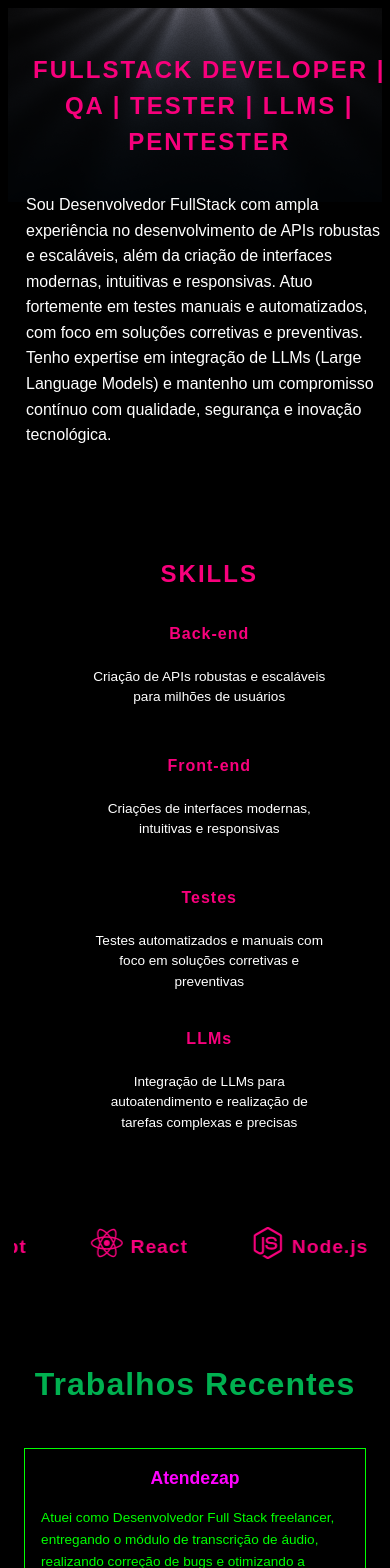
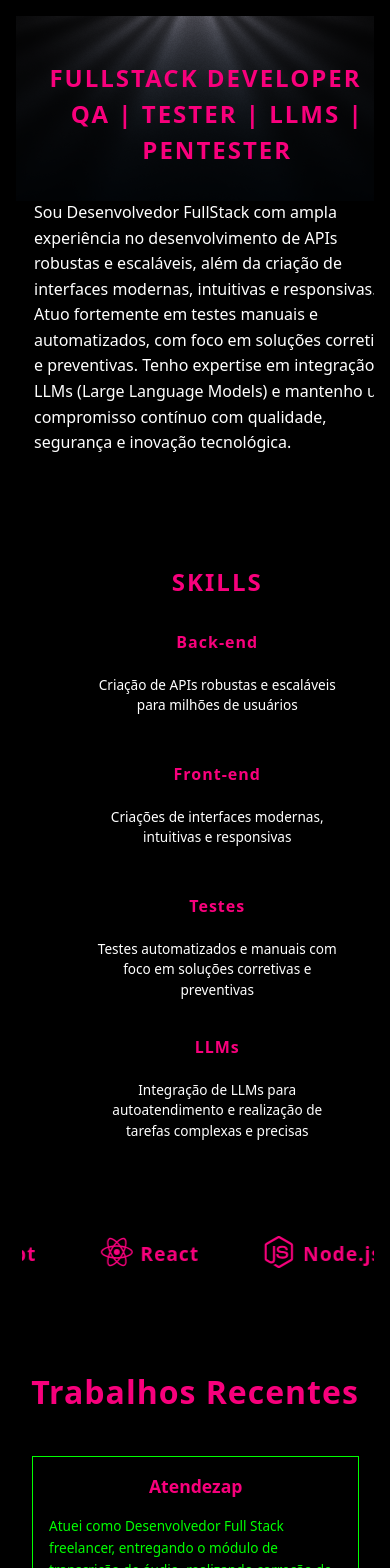
Before and after one commit to alissonkl20/porti, a React (Vite) app in the folder app/: page / in a window 390 px wide. Shown: the top 1568 px of the page. Built offline with nearby package versions, Linux system fonts and the light colour scheme.

Commit message:
adiciona link para o CSS no index.html, remove dependências não utilizadas e atualiza estilos nos componentes

```diff
--- a/app/index.html
+++ b/app/index.html
@@ -2,6 +2,7 @@
 <html lang="en">
   <head>
     <meta charset="UTF-8" />
+    <link rel="stylesheet" href="/src/css/index.css" />
     <link rel="icon" type="image/svg+xml" href="/vite.svg" />
     <meta name="viewport" content="width=device-width, initial-scale=1.0" />
     <title>porti</title>
--- a/app/package.json
+++ b/app/package.json
@@ -13,9 +13,6 @@
     "cors": "^2.8.5",
     "dotenv": "^17.2.3",
     "express": "^5.2.1",
-    "framer-motion": "^12.24.11",
-    "gsap": "^3.14.2",
-    "nodemailer": "^7.0.11",
     "ogl": "^1.0.11",
     "react": "^19.2.0",
     "react-dom": "^19.2.0",
--- a/app/src/App.css
+++ /dev/null
@@ -1,5 +0,0 @@
-body {
-  margin: 0; /* Remove margens padrão */
-  font-family: Arial, sans-serif; /* Fonte padrão */
-
-}
--- a/app/src/App.jsx
+++ b/app/src/App.jsx
@@ -1,5 +1,5 @@
-import './App.css';
 import { useState } from 'react';
+import './css/index.css';
 import Home from './components/Home';
 import Project from './components/Project';
 import Stacks from './components/Stacks';
--- a/app/src/components/Project.jsx
+++ b/app/src/components/Project.jsx
@@ -56,7 +56,7 @@ const projects = [
 function Project() {
   return (
     <>
-      <h2 style={{ textAlign: 'center', color: 'var(--color-primary)', margin: '2rem 0 1.5rem 0', fontWeight: 700, fontSize: '2rem', letterSpacing: '1px' }}>
+      <h2 style={{ textAlign: 'center', color: 'var(--color-pink1)', margin: '2rem 0 1.5rem 0', fontWeight: 700, fontSize: '2rem', letterSpacing: '1px' }}>
         Trabalhos Recentes
       </h2>
       <div className="project-cards-container">
--- a/app/src/components/animation/InfiniteSlider.jsx
+++ b/app/src/components/animation/InfiniteSlider.jsx
@@ -1,7 +1,8 @@
 import React, { useRef, useEffect } from 'react';
 import {
   SiJavascript, SiTypescript, SiReact, SiNodedotjs, SiDocker, SiCypress,
-  SiJest, SiPython, SiFlask, SiNextdotjs, SiHtml5, SiCss3, SiOpenai
+  SiJest, SiPython, SiFlask, SiNextdotjs, SiHtml5, SiCss3, SiOpenai,
+  SiOpenjdk // Substituído SiJava por SiOpenjdk
 } from 'react-icons/si';
 import '../../css/slider.css';
 
@@ -19,6 +20,7 @@ const items = [
   { name: 'HTML', icon: <SiHtml5 /> },
   { name: 'CSS', icon: <SiCss3 /> },
   { name: 'OpenAI', icon: <SiOpenai /> },
+  { name: 'Java', icon: <SiOpenjdk /> }, // Adicionado Java com SiOpenjdk
 ];
 
 export default function InfiniteSlider() {
--- a/app/src/css/Project.css
+++ b/app/src/css/Project.css
@@ -17,7 +17,7 @@
 .project-card-title {
   font-size: 1.5rem;
   font-weight: 700;
-  color: var(--color-purple2);
+  color: var(--color-pink1);
   margin-bottom: 1rem;
   text-align: center;
 }
--- a/app/src/css/index.css
+++ b/app/src/css/index.css
@@ -38,8 +38,6 @@
   line-height: 1.5;
   font-weight: 400;
   color-scheme: light;
-  color: var(--color-text);
-  background-color: var(--color-bg);
   font-synthesis: none;
   text-rendering: optimizeLegibility;
   -webkit-font-smoothing: antialiased;
@@ -85,31 +83,26 @@ button:focus-visible {
   outline: 4px auto var(--color-link-hover);
 }
 
-@media (prefers-color-scheme: light) {
-  :root {
-    --color-bg: #fff;
-    --color-text: #111111;
-    --color-primary: #00b050;
-    --color-secondary: #e040fb;
-    --color-link: #d50060;
-    --color-link-hover: #00e676;
+/* Responsividade aprimorada */
+@media (max-width: 1200px) {
+  h1 {
+    font-size: 2.2rem;
   }
-  a:hover {
-    color: var(--color-link-hover);
-  }
-  button {
-    background-color: var(--color-primary);
-    color: var(--color-light);
+  body {
+    padding: var(--spacing-large);
   }
 }
 
-/* Responsividade */
 @media (max-width: 900px) {
   h1 {
     font-size: 2rem;
   }
   body {
     padding: var(--spacing-medium);
+  }
+  button {
+    padding: 0.6rem 1.2rem;
+    font-size: var(--font-size-small);
   }
 }
 
@@ -121,7 +114,20 @@ button:focus-visible {
     padding: var(--spacing-small);
   }
   button {
-    padding: 0.5em 1em;
-    font-size: 0.9em;
+    padding: 0.5rem 1rem;
+    font-size: 0.9rem;
   }
 }
+
+@media (max-width: 400px) {
+  h1 {
+    font-size: 1.2rem;
+  }
+  body {
+    padding: 0.5rem;
+  }
+  button {
+    padding: 0.4rem 0.8rem;
+    font-size: 0.8rem;
+  }
+}
--- a/app/src/css/stack.css
+++ b/app/src/css/stack.css
@@ -5,10 +5,7 @@ body {
 .stack-container {
   max-width: 100%;
   width: 900px;
-  margin: 40px auto;
-  background: transparent;
-  border-radius: 18px;
-  box-shadow: 0 6px 32px 0 rgba(0, 0, 0, 0.18);
+  margin: 2rem auto;
   padding: 36px 28px 32px 28px;
   box-sizing: border-box;
 }
@@ -20,7 +17,7 @@ body {
   font-weight: 700;
   margin-bottom: 32px;
   letter-spacing: 1px;
-  color: var(--color-white);
+  color: var(--color-pink1);
 }
 
 /* Lista de stacks */
```
Also changed, not shown: 1 other file (tests, documents, lock files or other folders).
